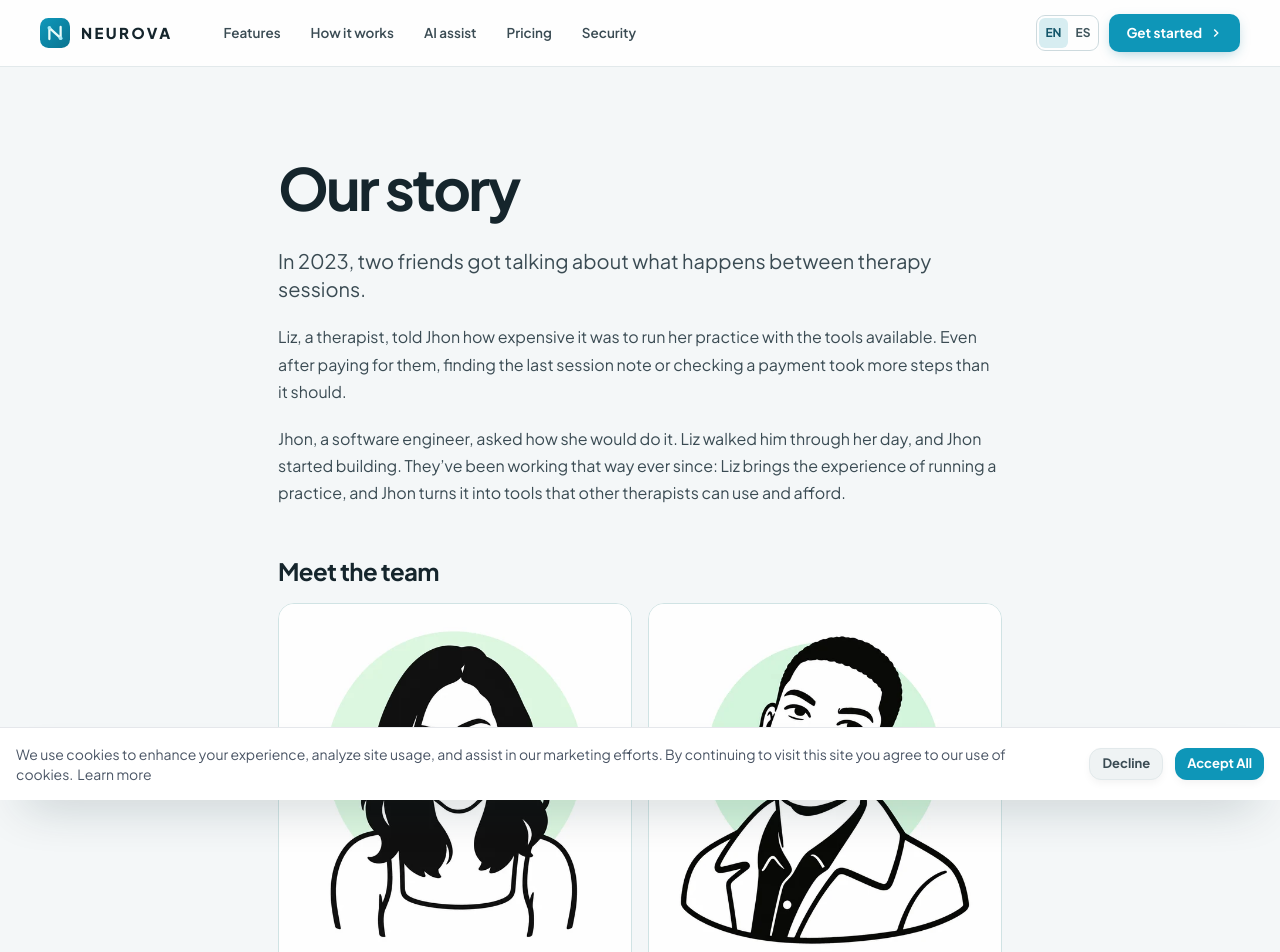
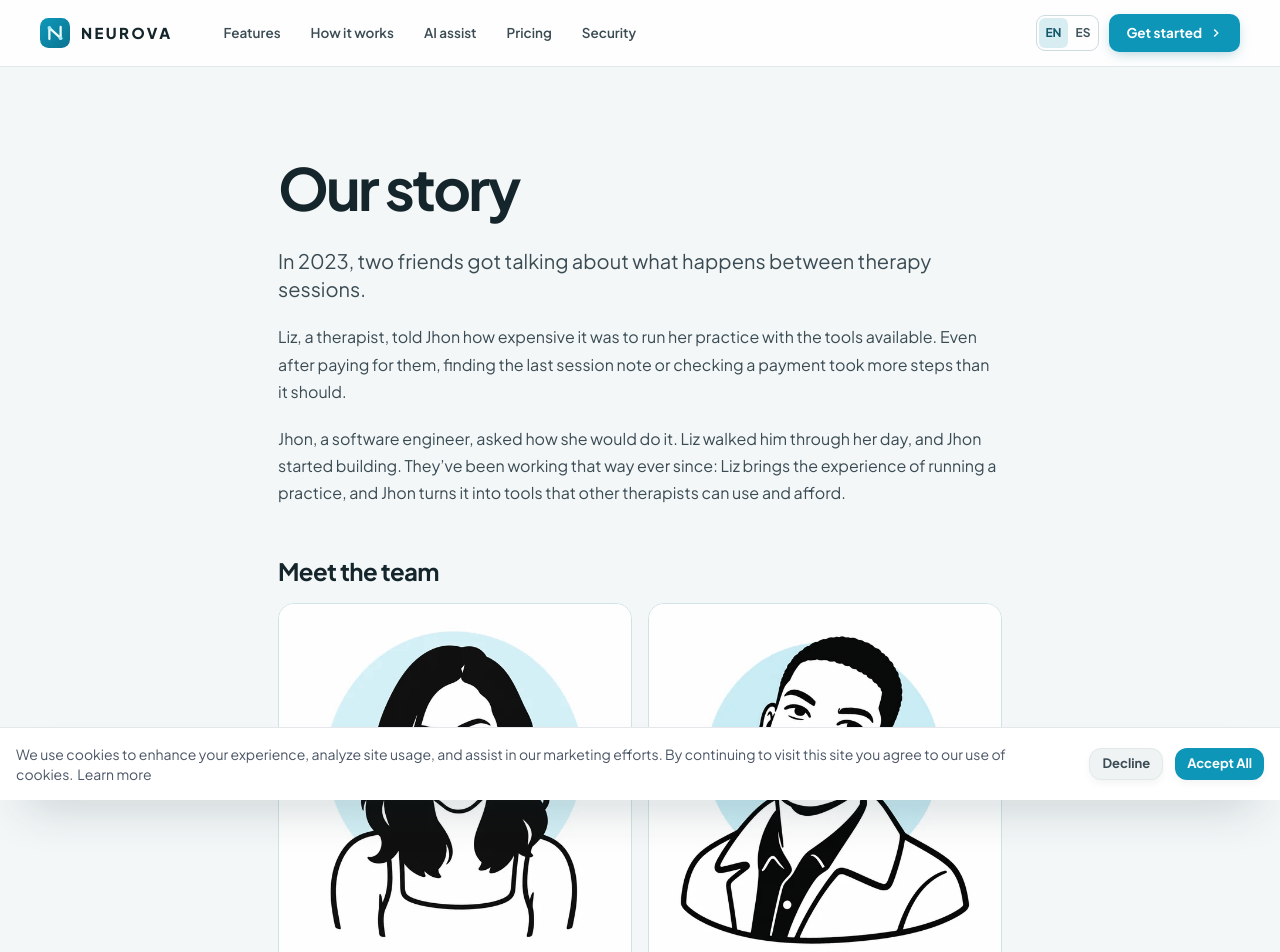
Before and after one commit to jairogm/neurova, a Next.js app: page /about in a window 1280 px wide. Shown: the top 952 px of the page. Built offline with nearby package versions, Linux system fonts and the light colour scheme; no server answers.

Commit message:
Tint team portrait circles NEUROVA blue

```diff
--- a/app/(marketing)/about/page.tsx
+++ b/app/(marketing)/about/page.tsx
@@ -17,10 +17,18 @@ export default async function AboutPage() {
     <p className="mt-5">{es ? "Liz, terapeuta, le contó a Jhon cuánto costaban las herramientas para llevar su consulta. Incluso después de pagarlas, algo tan cotidiano como buscar la nota anterior o revisar un pago le tomaba demasiados pasos." : "Liz, a therapist, told Jhon how expensive it was to run her practice with the tools available. Even after paying for them, finding the last session note or checking a payment took more steps than it should."}</p>
     <p className="mt-5">{es ? "Jhon, ingeniero de software, le preguntó cómo lo haría ella. Liz fue describiendo su jornada y Jhon empezó a construir. Desde entonces trabajan así: Liz aporta la experiencia de la consulta y Jhon la convierte en herramientas que otros terapeutas también puedan usar y pagar." : "Jhon, a software engineer, asked how she would do it. Liz walked him through her day, and Jhon started building. They’ve been working that way ever since: Liz brings the experience of running a practice, and Jhon turns it into tools that other therapists can use and afford."}</p>
     <h2 id="team" className="scroll-mt-24 mb-4 mt-12 text-2xl font-bold">{es ? "Nuestro equipo" : "Meet the team"}</h2>
+    <svg aria-hidden="true" width="0" height="0" className="absolute">
+      <defs>
+        <filter id="team-portrait-blue" colorInterpolationFilters="sRGB">
+          {/* Map the mint accent to a tint of brand blue while preserving neutral ink. */}
+          <feColorMatrix type="matrix" values="1.3 -.3 0 0 0  .26 .74 0 0 0  0 1 0 0 0  0 0 0 1 0" />
+        </filter>
+      </defs>
+    </svg>
     <div className="grid gap-4 sm:grid-cols-2">
       {team.map(([name, role]) => (
         <article key={name} className="overflow-hidden rounded-2xl border border-[#d0e3e4] bg-white">
-          <Image src={`/team/${name.toLowerCase().replaceAll(" ", "-")}.webp`} alt="" width={600} height={600} sizes="(max-width: 640px) 90vw, 355px" className="block h-auto w-full" />
+          <Image src={`/team/${name.toLowerCase().replaceAll(" ", "-")}.webp`} alt="" width={600} height={600} sizes="(max-width: 640px) 90vw, 355px" style={{ filter: "url(#team-portrait-blue)" }} className="block h-auto w-full" />
           <div className="p-5">
             <h3 className="text-xl font-bold">{name}</h3>
             <p>{role}</p>
```
